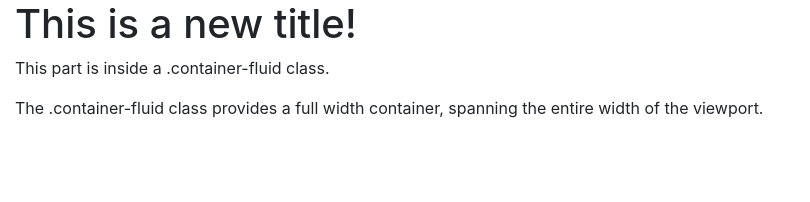
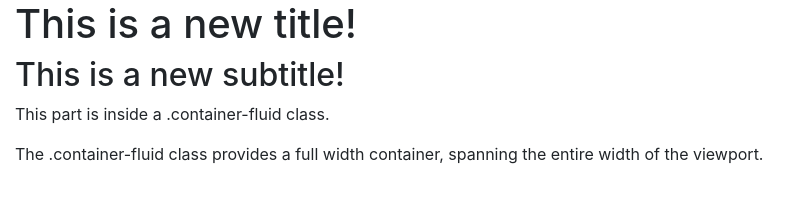
Before and after one commit to NafisaHu/wetai-website, a plain HTML site: page index.html in a window 1280 px wide. Shown: the whole page, without its empty margins (0-810 px from the left). Drawn offline with nearby package versions, Linux system fonts and the light colour scheme.

Commit message:
Update index.html

```diff
--- a/index.html
+++ b/index.html
@@ -13,6 +13,7 @@
 
 <div class="container-fluid">
   <h1>This is a new title!</h1>
+  <h2> This is a new subtitle! </h2>
   <p>This part is inside a .container-fluid class.</p>
   <p>The .container-fluid class provides a full width container, spanning the entire width of the viewport.</p>
 </div>
```
